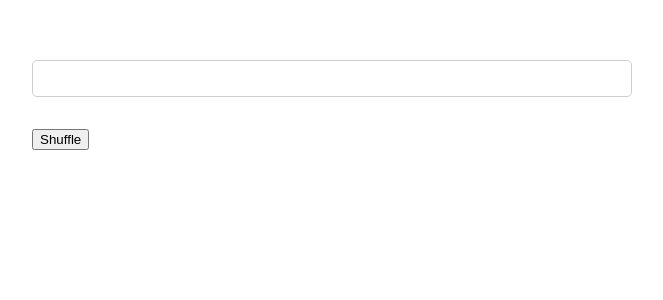
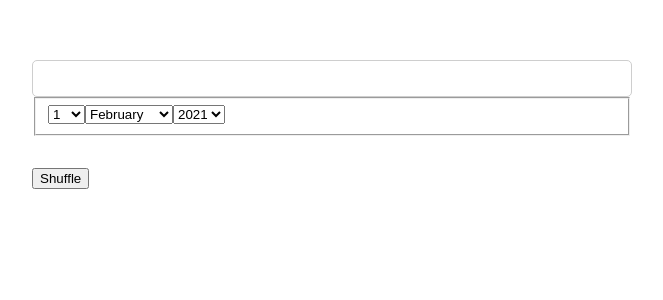
Before and after one commit to alexanderaeppli/Vue-Todo, a Vue app: page / in a window 1280 px wide. Shown: the top 300 px of the page, without its empty margins (308-971 px from the left). Built offline with nearby package versions, Linux system fonts and the light colour scheme.

Commit message:
datepicker dropdowns working

```diff
--- a/src/App.vue
+++ b/src/App.vue
@@ -1,9 +1,14 @@
 <template>
-    <todo-form @todo-sent="addTodo"></todo-form>
-    <transition-group tag="ul" name="list" class="todo-list">
-      <todo-item v-for="(todo, index) in todos" :todo="todo" :key="todo.key" @remove-todo="removeTodo"></todo-item>
-    </transition-group>
-    <button @click="shuffle">Shuffle</button>
+  <todo-form @todo-sent="addTodo"></todo-form>
+  <transition-group tag="ul" name="list" class="todo-list">
+    <todo-item
+      v-for="(todo, index) in todos"
+      :todo="todo"
+      :key="todo.key"
+      @remove-todo="removeTodo(index)"
+    ></todo-item>
+  </transition-group>
+  <button @click="shuffle">Shuffle</button>
 </template>
 
 <script>
@@ -26,9 +31,6 @@ export default {
       if (this.todos.length >= 0) {
         this.todos.splice(index, 1);
       }
-    },
-    shuffle() {
-      console.log(this.todos);
     },
   },
   computed: {
--- /dev/null
+++ b/src/components/DatePicker.vue
@@ -0,0 +1,60 @@
+<template>
+  <fieldset>
+    <select name="day" id="" v-model="selectedDay">
+      <option v-for="i in daysInMonth" :key="i" :value="i">
+        {{ i }}
+      </option>
+    </select>
+    <select name="month" id="" v-model="selectedMonth">
+      <option v-for="(month, index) in months" :key="month" :value="index">
+        {{ month }}
+      </option>
+    </select>
+    <select name="year" id="" v-model="selectedYear">
+      <option
+        v-for="i in numberOfYears"
+        :key="i"
+        :value="startingYear + (i - 1)"
+      >
+        {{ startingYear + (i - 1) }}
+      </option>
+    </select>
+  </fieldset>
+</template>
+
+<script>
+export default {
+  data() {
+    return {
+      months: [
+        'January',
+        'February',
+        'March',
+        'April',
+        'May',
+        'June',
+        'July',
+        'August',
+        'September',
+        'October',
+        'November',
+        'December',
+      ],
+      startingYear: 2010,
+      numberOfYears: 20,
+      selectedDay: 1,
+      selectedMonth: 1,
+      selectedYear: 2021,
+    };
+  },
+  methods: {},
+  computed: {
+    daysInMonth() {
+      var d = new Date(this.selectedYear, this.selectedMonth + 1, 0);
+      return d.getDate();
+    },
+  },
+};
+</script>
+
+<style lang="scss"></style>
--- a/src/components/TodoForm.vue
+++ b/src/components/TodoForm.vue
@@ -7,11 +7,15 @@
       v-model="newTodoField"
       id=""
     />
+    <date-picker></date-picker>
   </form>
 </template>
 
 <script>
+import DatePicker from './DatePicker.vue';
+
 export default {
+  components: { DatePicker },
   data() {
     return {
       newTodoField: '',
--- a/src/components/TodoItem.vue
+++ b/src/components/TodoItem.vue
@@ -1,7 +1,7 @@
 <template>
       <li class="todo-item" :class="{ dragged: todo.isdragged }" >
         {{ todo.content }}
-        <button @click="removeTodo(index)">Remove</button>
+        <button @click="$emit('removeTodo')">Remove</button>
       </li>
 </template>
 
@@ -10,8 +10,9 @@ export default {
   props: {
     todo: Object
   },
-  emits: {
-    removeTodo: null,
+  emits: ['removeTodo'],
+  methods: {
+
   }
 };
 </script>
@@ -26,32 +27,32 @@ export default {
   position: relative;
 }
 
-.dragged {
-  opacity: 0.3;
-}
+// .dragged {
+//   opacity: 0.3;
+// }
 
-.unselectable {
-  -webkit-user-select: none;
-  -webkit-touch-callout: none;
-  -moz-user-select: none;
-  -ms-user-select: none;
-  user-select: none;
-}
+// .unselectable {
+//   -webkit-user-select: none;
+//   -webkit-touch-callout: none;
+//   -moz-user-select: none;
+//   -ms-user-select: none;
+//   user-select: none;
+// }
 
-.drop-zone-top,
-.drop-zone-bottom {
-  position: absolute;
-  height: 50%;
-  width: 100%;
-  left: 0;
-}
+// .drop-zone-top,
+// .drop-zone-bottom {
+//   position: absolute;
+//   height: 50%;
+//   width: 100%;
+//   left: 0;
+// }
 
 
-.drop-zone-top {
-  top: 0;
-}
+// .drop-zone-top {
+//   top: 0;
+// }
 
-.drop-zone-bottom {
-  bottom: 0;
-}
+// .drop-zone-bottom {
+//   bottom: 0;
+// }
 </style>
```
